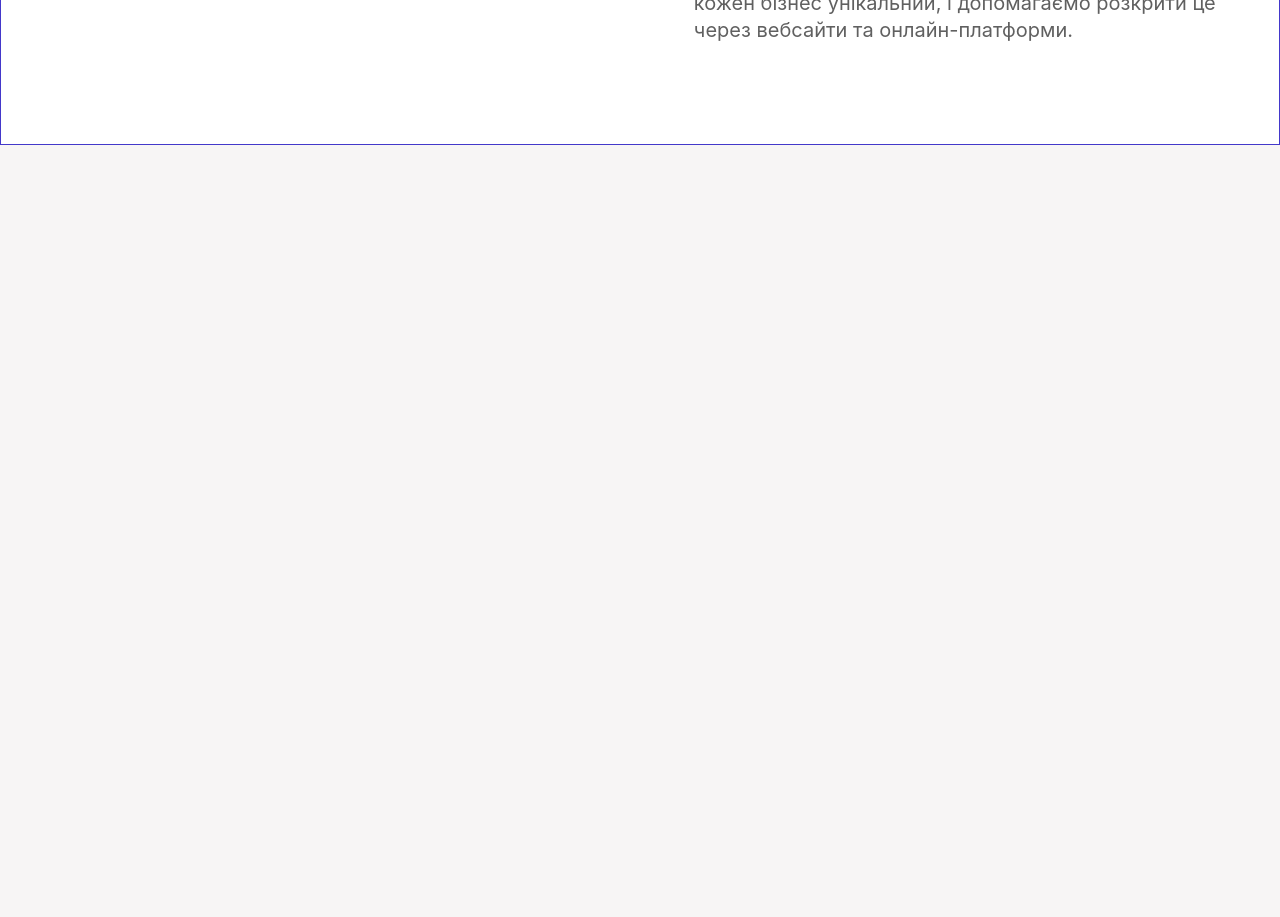
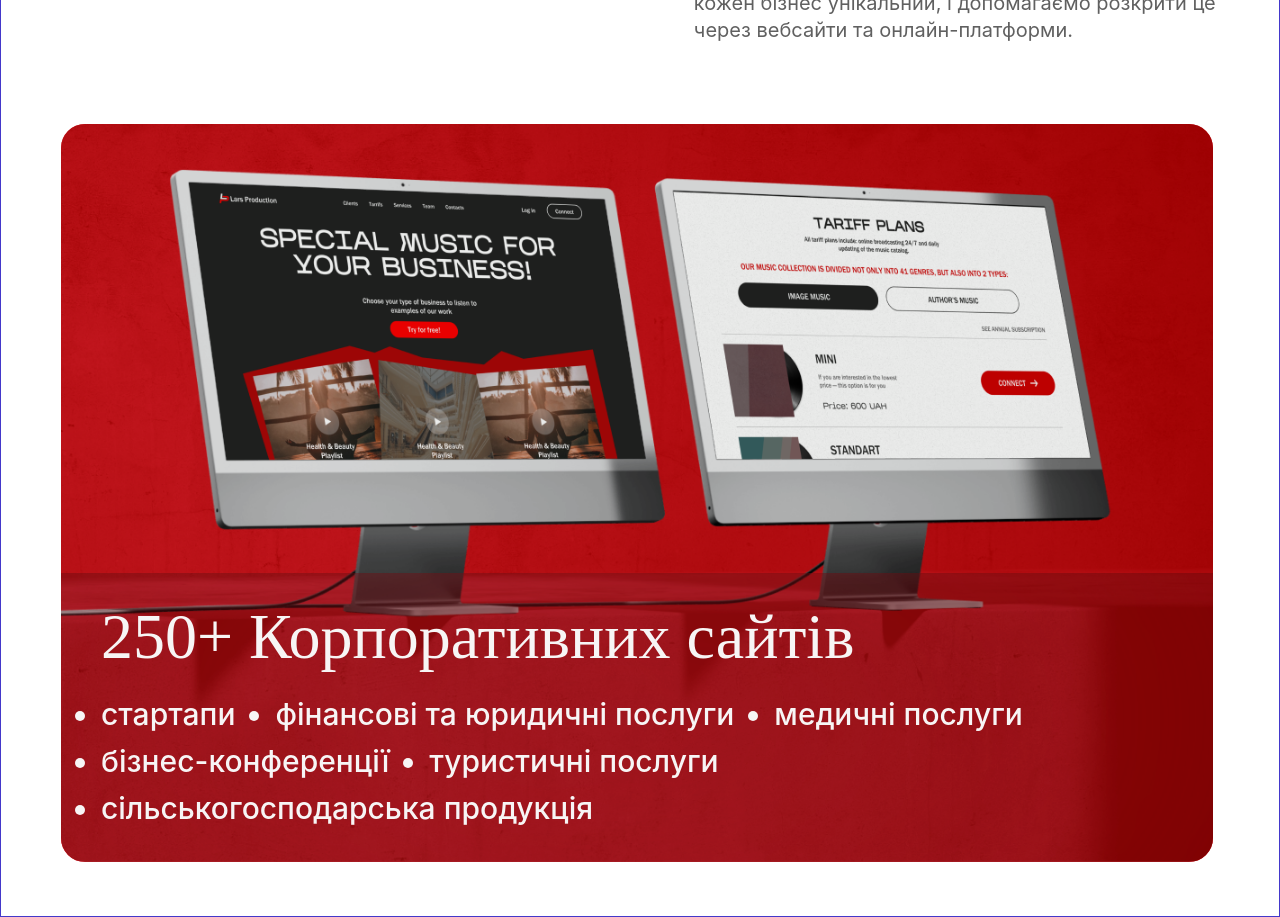
Before and after one commit to semklim/Property-House, a React (Vite) app: page / in a window 1280 px wide. Shown: the part 1880-2797 px from the top of the page. Before the commit the page ends 2025 px from the top, so only its background shows below. Built offline with nearby package versions, Linux system fonts and the light colour scheme; a web font is replaced by a local one.

Commit message:
feat: add casesBoxSlider

```diff
--- /dev/null
+++ b/src/components/UI/CaseCardBox/CaseCardBox.module.scss
@@ -0,0 +1,44 @@
+.caseCardBox {
+  position: relative;
+  width: calc(100vw * 0.9);
+  max-width: 1280px;
+  // height: 820px;
+  border-radius: 24px;
+  overflow: hidden;
+  background-color: var(--red80);
+}
+
+.descWrapper{
+  position: absolute;
+  z-index: 10;
+  bottom: 0;
+  padding: 40px;
+  background-color: var(--black20);
+  backdrop-filter: blur(200px);
+}
+
+.title{
+  margin-bottom: 40px;
+  font-family: 'Mustica Pro';
+  font-size: 64px;
+  line-height: 48px;
+  letter-spacing: 0;
+  color: var(--white-milky);
+}
+
+.desc{
+  display: flex;
+  flex-wrap: wrap;
+  gap: 20px;
+  list-style: disc;
+  color: var(--white-milky);
+  font-family: 'Inter';
+  font-size: 30px;
+  font-weight: 500;
+  line-height: 27px;
+  letter-spacing: 0;
+
+  li:not(:last-child) {
+    margin-right: 20px;
+  }
+}
--- /dev/null
+++ b/src/components/UI/CaseCardBox/CaseCardBox.tsx
@@ -0,0 +1,29 @@
+import case1 from '@/assets/images/Case1.png';
+import { cn } from '@/helpers/classNames';
+
+import cl from './CaseCardBox.module.scss';
+
+interface CaseCardBoxProps {
+  className?: string;
+}
+
+export default function CaseCardBox(props: CaseCardBoxProps) {
+  const { className = '', ...otherProps } = props;
+
+  return (
+    <article className={cn(cl.caseCardBox, {}, [className])} {...otherProps}>
+      <img src={case1} alt="" />
+      <div className={cl.descWrapper}>
+        <h2 className={cl.title}>250+ Корпоративних сайтів</h2>
+        <ul className={cl.desc}>
+          <li>стартапи</li>
+          <li>фінансові та юридичні послуги</li>
+          <li>медичні послуги</li>
+          <li>бізнес-конференції</li>
+          <li>туристичні послуги</li>
+          <li>сільськогосподарська продукція</li>
+        </ul>
+      </div>
+    </article>
+  );
+}
--- a/src/sections/Cases/Cases.module.scss
+++ b/src/sections/Cases/Cases.module.scss
@@ -1,4 +1,44 @@
-.cases{
+.cases {
   padding: 0 40px;
   position: relative;
+  overflow-y: hidden;
+  overflow-x: auto;
+
 }
+
+.slider {
+  padding-bottom: 34px;
+  width: 100%;
+  display: flex;
+  flex-flow: row nowrap;
+  overflow-y: hidden;
+  overflow-x: auto;
+  scroll-snap-type: x mandatory;
+}
+
+
+.slider::-webkit-scrollbar {
+  height: 20px;
+}
+
+.slider::-webkit-scrollbar-thumb {
+  background: #e3000b;
+  border: 0px none #ffffff;
+  border-radius: 100px;
+}
+
+.slider::-webkit-scrollbar-track {
+  background: #efefef;
+  border: 0px none #ffffff;
+  border-radius: 100px;
+}
+
+.slider::-webkit-scrollbar-corner {
+  background: transparent;
+}
+
+.slide {
+  flex: 1 1 auto;
+  margin-right: 20px;
+  scroll-snap-align: start;
+}
--- a/src/sections/Cases/Cases.tsx
+++ b/src/sections/Cases/Cases.tsx
@@ -1,3 +1,4 @@
+import CaseCardBox from '@/components/UI/CaseCardBox/CaseCardBox';
 import TextBlock from '@/components/UI/TextBlock/TextBlock';
 import { cn } from '@/helpers/classNames';
 
@@ -18,6 +19,17 @@ export default function Cases(props: CasesProps) {
         slogan="Реалізовані ідеї наших клієнтів"
         description="Мрія створювати індивідуальні рішення, надаючи можливість реалізувати потенціал у цифровому світі, втілилась в наших кейсах. Ми віримо, що кожен бізнес унікальний, і допомагаємо розкрити це через вебсайти та онлайн-платформи."
       />
+      <div className={cl.slider}>
+        <div className={cl.slide}>
+          <CaseCardBox />
+        </div>
+        <div className={cl.slide}>
+          <CaseCardBox />
+        </div>
+        <div className={cl.slide}>
+          <CaseCardBox />
+        </div>
+      </div>
     </section>
   );
 }
```
Also changed, not shown: src/assets/images/Case1.png (added).
